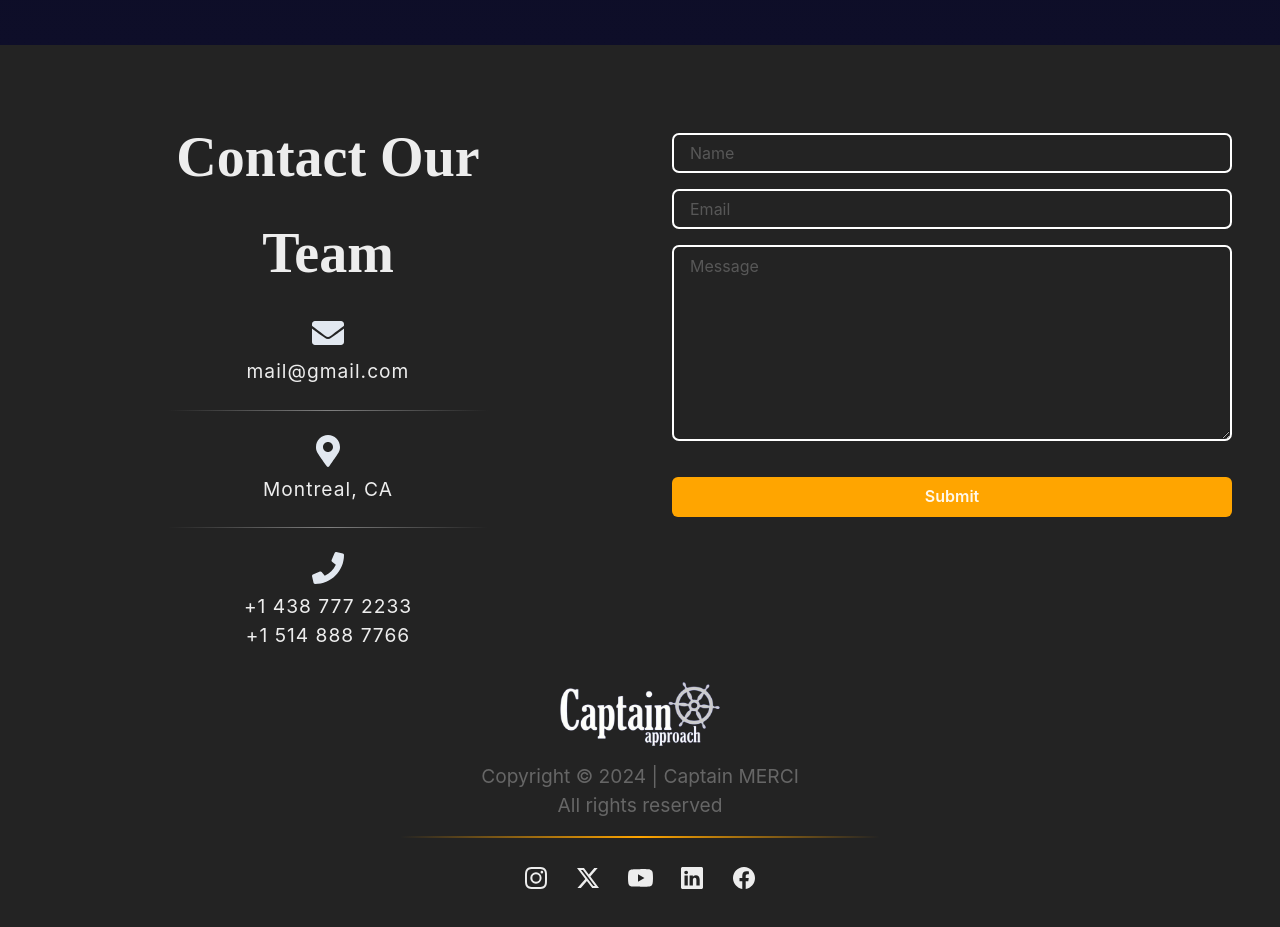
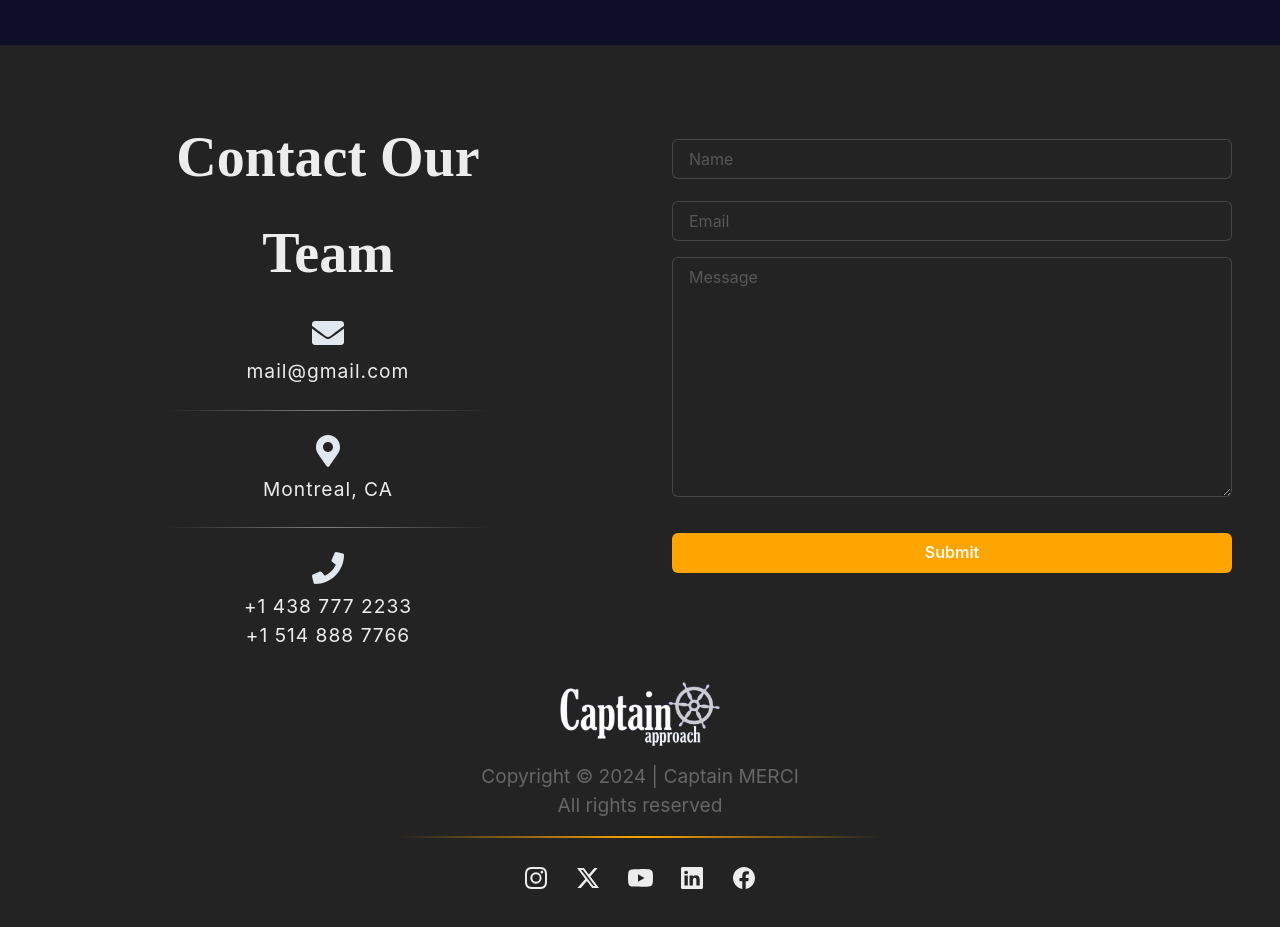
Before and after one commit to ma-shamshiri/copilot, a React (Vite) app: page / in a window 1280 px wide. Shown: the part 2920-3847 px from the top of the page. Built offline with nearby package versions, Linux system fonts and the light colour scheme; a web font is replaced by a local one.

Commit message:
Modify ContactUsForm.

```diff
--- a/src/components/ContactUsForm.tsx
+++ b/src/components/ContactUsForm.tsx
@@ -3,13 +3,26 @@ import { motion, useInView } from "framer-motion";
 import {
   Box,
   Button,
-  Input,
+  FormControl,
+  FormLabel,
+  Input as ChakraInput,
   Textarea,
   useBreakpointValue,
   useColorModeValue,
 } from "@chakra-ui/react";
 import { useTranslation } from "react-i18next";
+import z from "zod";
+import { FieldValues, useForm } from "react-hook-form";
+import { zodResolver } from "@hookform/resolvers/zod";
 // import emailjs from "@emailjs/browser";
+
+const schema = z.object({
+  name: z.string(),
+  email: z.string(),
+  message: z.string(),
+});
+
+type FormData = z.infer<typeof schema>;
 
 const variants: { [key: string]: any } = {
   initial: {
@@ -27,12 +40,44 @@ const variants: { [key: string]: any } = {
 };
 
 const ContactUsForm = () => {
+  const {
+    register,
+    handleSubmit,
+    formState: { errors, isValid },
+    reset,
+  } = useForm<FormData>({ resolver: zodResolver(schema) });
+
+  const onSubmit = async (data: FieldValues) => {
+    try {
+      const response = await fetch("https://formspree.io/f/xdoqwpoz", {
+        method: "POST",
+        headers: {
+          "Content-Type": "application/json",
+        },
+        body: JSON.stringify(data),
+      });
+
+      if (response.ok) {
+        // toast.success("Form submitted successfully!");
+        // Reset the form after a successful submission
+        console.log("submitted");
+        reset();
+      } else {
+        // toast.error("Error submitting form");
+        console.log("Error submitting form");
+      }
+    } catch (error) {
+      console.log("Error submitting form:", error);
+      // toast.error("Error submitting form");
+    }
+  };
+
   const { t } = useTranslation();
 
   const ref = useRef<HTMLDivElement>(null);
-  const formRef = useRef<HTMLFormElement>(null);
-  const [error, setError] = useState<boolean>(false);
-  const [success, setSuccess] = useState<boolean>(false);
+  // const formRef = useRef<HTMLFormElement>(null);
+  // const [error, setError] = useState<boolean>(false);
+  // const [success, setSuccess] = useState<boolean>(false);
 
   const isInView = useInView(ref, { margin: "-100px" });
 
@@ -40,30 +85,9 @@ const ContactUsForm = () => {
   const svgHeight = useBreakpointValue({ base: "20rem", lg: "30rem" });
   const svgColor = useColorModeValue("#343399", "orange");
 
-  //   const sendEmail = (e) => {
-  //     e.preventDefault();
-
-  //     emailjs
-  //       .sendForm(
-  //         "service_94y20xo",
-  //         "template_v10u2oh",
-  //         formRef.current,
-  //         "pX_2hasGmGcuvjXIW"
-  //       )
-  //       .then(
-  //         (result) => {
-  //           setSuccess(true);
-  //         },
-  //         (error) => {
-  //           setError(true);
-  //         }
-  //       );
-  //   };
-
   return (
     <motion.div
       ref={ref}
-      //   className="contact"
       variants={variants}
       initial="initial"
       whileInView="animate"
@@ -145,7 +169,8 @@ const ContactUsForm = () => {
             transition={{ delay: 3, duration: 1 }}
           >
             <form
-              ref={formRef}
+              // ref={formRef}
+              onSubmit={handleSubmit(onSubmit)}
               style={{
                 display: "flex",
                 flexDirection: "column",
@@ -159,7 +184,7 @@ const ContactUsForm = () => {
                 gap="1rem"
                 color={useColorModeValue("gray.800", "white")}
               >
-                <Input
+                {/* <Input
                   className="nameInput"
                   name="name"
                   placeholder={t("name")}
@@ -172,9 +197,33 @@ const ContactUsForm = () => {
                   _hover={{
                     borderColor: useColorModeValue("blue.600", "dodgerblue"),
                   }}
-                />
+                /> */}
 
-                <Input
+                <FormControl id="name">
+                  {/* <FormLabel
+                    className="form_label"
+                    htmlFor="name"
+                    fontSize={{ base: "1.8rem", lg: "1.7rem" }}
+                  >
+                    {t("name")}
+                  </FormLabel> */}
+                  <Box
+                    // padding="1rem"
+                    bg={useColorModeValue("#DDC887", "#232323")}
+                    borderRadius="lg"
+                  >
+                    <ChakraInput
+                      className="form_control"
+                      id="name"
+                      type="text"
+                      placeholder={t("name")}
+                      fontSize="1rem"
+                      {...register("name")}
+                    />
+                  </Box>
+                </FormControl>
+
+                {/* <Input
                   className="emailInput"
                   name="email"
                   placeholder={t("email")}
@@ -187,8 +236,33 @@ const ContactUsForm = () => {
                   _hover={{
                     borderColor: useColorModeValue("blue.600", "dodgerblue"),
                   }}
-                />
-                <Textarea
+                /> */}
+
+                <FormControl id="email">
+                  {/* <FormLabel
+                    className="form_label"
+                    htmlFor="email"
+                    fontSize={{ base: "1.8rem", lg: "1.7rem" }}
+                  >
+                    {t("email")}
+                  </FormLabel> */}
+                  <Box
+                    // padding="1rem"
+                    bg={useColorModeValue("#DDC887", "#232323")}
+                    borderRadius="lg"
+                  >
+                    <ChakraInput
+                      className="form_control"
+                      id="email"
+                      type="text"
+                      placeholder={t("email")}
+                      fontSize="1rem"
+                      {...register("email")}
+                    />
+                  </Box>
+                </FormControl>
+
+                {/* <Textarea
                   className="messageInput"
                   name="message"
                   placeholder={t("message")}
@@ -200,7 +274,30 @@ const ContactUsForm = () => {
                   _hover={{
                     borderColor: useColorModeValue("blue.600", "dodgerblue"),
                   }}
-                />
+                /> */}
+
+                <FormControl id="message">
+                  {/* <FormLabel
+                className="form_label"
+                htmlFor="message"
+                fontSize={{ base: "1.8rem", lg: "1.7rem" }}
+              >
+                {t("message")}
+              </FormLabel> */}
+                  <Box
+                    // padding="1rem"
+                    bg={useColorModeValue("#DDC887", "#232323")}
+                    borderRadius="lg"
+                  >
+                    <Textarea
+                      {...register("message")}
+                      placeholder={t("message")}
+                      fontSize="1rem"
+                      width="100%"
+                      height="15rem"
+                    />
+                  </Box>
+                </FormControl>
               </Box>
               <Box
                 className="buttonContainer"
@@ -210,6 +307,7 @@ const ContactUsForm = () => {
               >
                 <Button
                   className="submitButton"
+                  type="submit"
                   width="100%"
                   marginTop="1rem"
                   padding={{ base: "0.5rem", lg: "1rem" }}
@@ -227,8 +325,6 @@ const ContactUsForm = () => {
                   {t("submit")}
                 </Button>
               </Box>
-              {error && "Error"}
-              {success && "Success"}
             </form>
           </motion.div>
         </Box>
```
